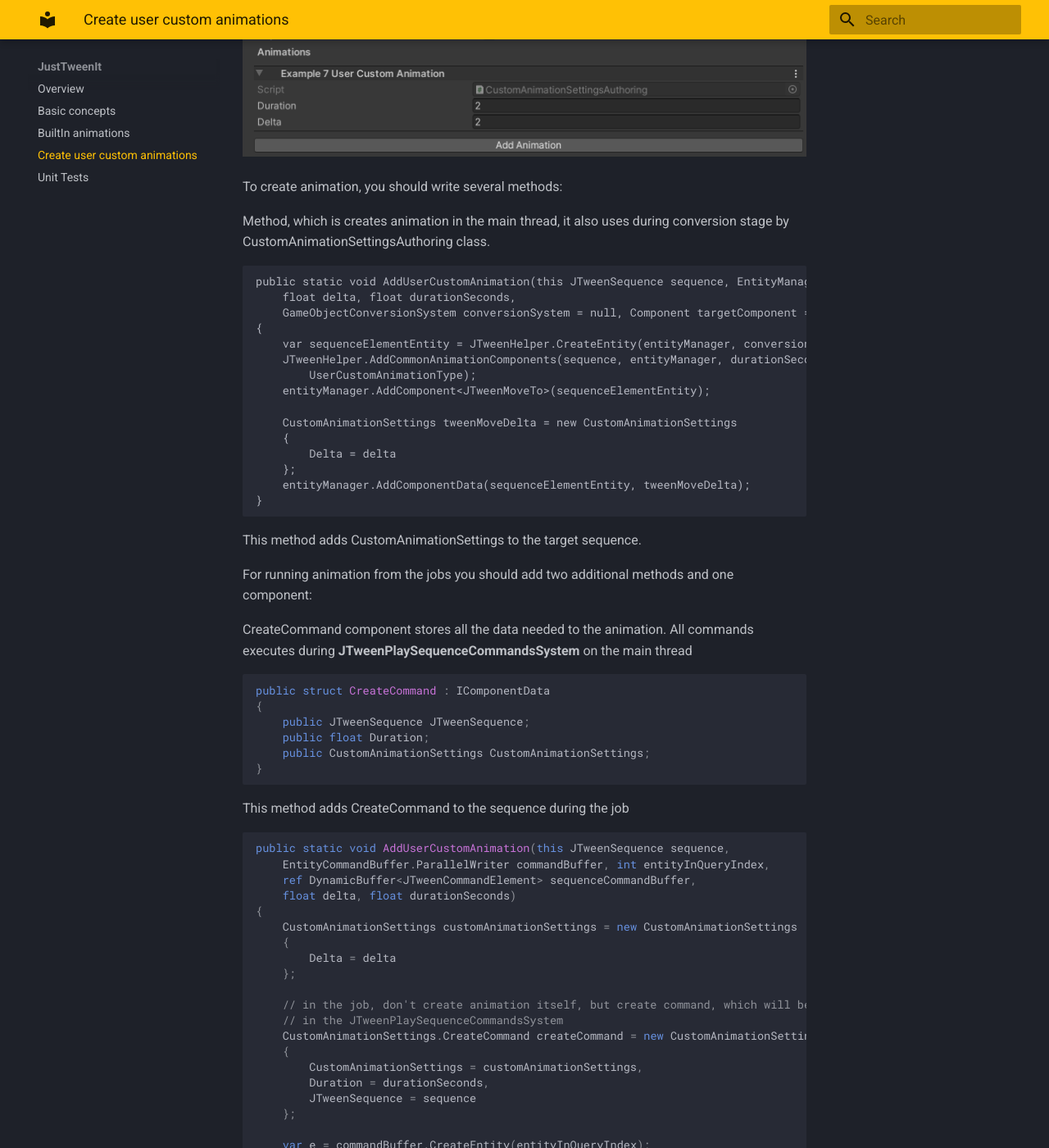
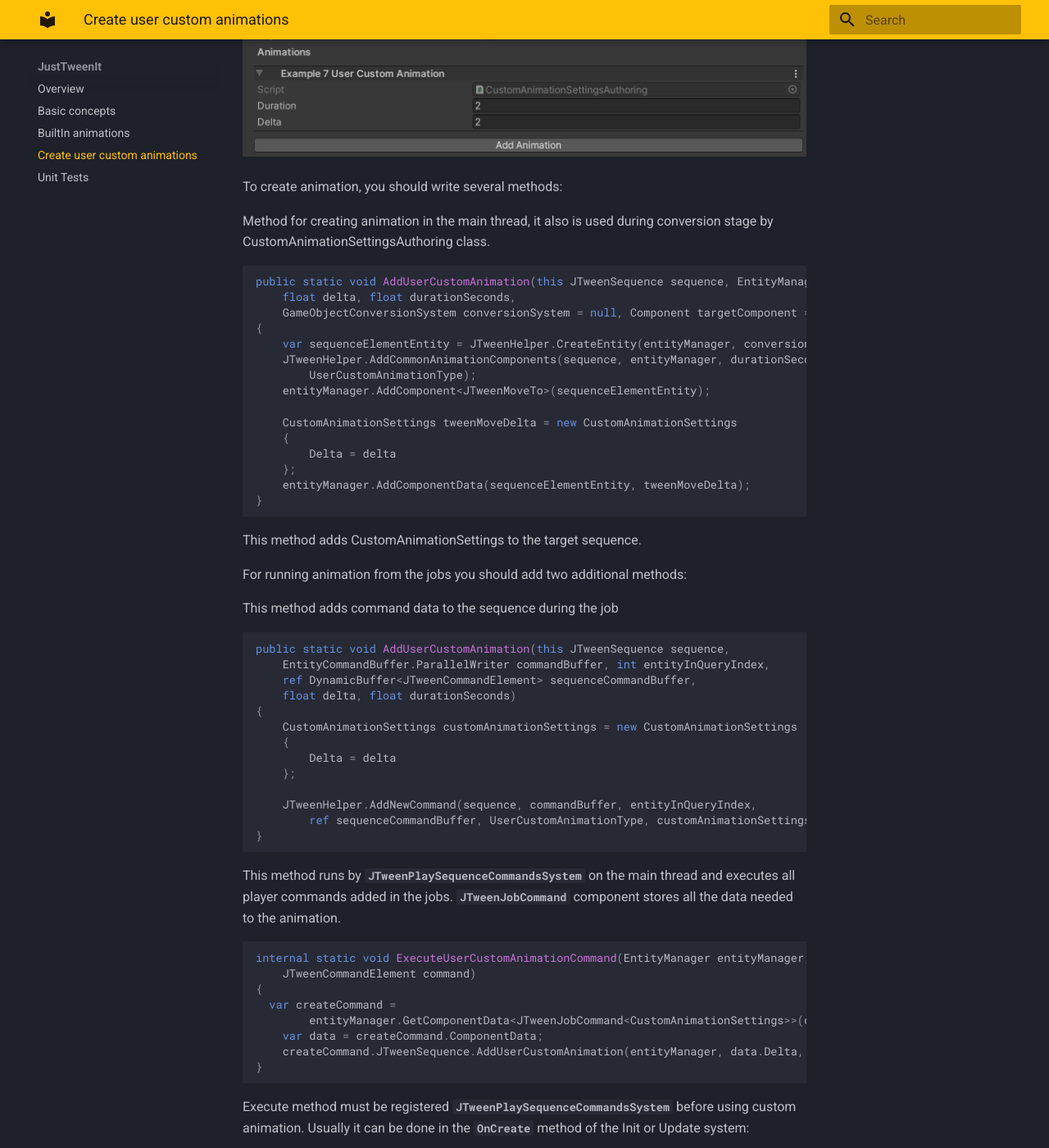
Before and after one commit to Etlay/JustTweenItDocs, an MkDocs documentation site: the page built from docs/CreateUserCustomAnimation.md, in a window 1280 px wide and 1400 px high, scrolled down 1206 px. Shown: the whole window at 82% size. Built offline with MkDocs 1.6.1 and Material for MkDocs 9.7.7, drawn with Linux system fonts in a browser that asks for light colours; some of the changed text lies outside the part shown.

Commit message:
temp docs

````diff
--- a/docs/CreateUserCustomAnimation.md
+++ b/docs/CreateUserCustomAnimation.md
@@ -48,7 +48,7 @@ public class CustomAnimationSettingsAuthoring : JTweenAnimationAuthoring
 }
 ```
 
-By adding this class you adds inspector data to JustTweenSequenceAuthoring.  If you don't need to animate your data from the inspector
+By adding this class you adds inspector data to **`JustTweenSequenceAuthoring`**.  If you don't need to animate your data from the inspector
 you can skip this class
 
 ![CustomUserAnimation](img/CustomUserAnimation.png)
@@ -56,9 +56,9 @@ you can skip this class
 
 To create animation, you should write several methods:
 
-Method, which is creates animation in the main thread, it also uses during conversion stage by CustomAnimationSettingsAuthoring class.
+Method for creating animation in the main thread, it also is used during conversion stage by CustomAnimationSettingsAuthoring class.
 
-```
+```c#
 public static void AddUserCustomAnimation(this JTweenSequence sequence, EntityManager entityManager,
 	float delta, float durationSeconds,
 	GameObjectConversionSystem conversionSystem = null, Component targetComponent = null)
@@ -79,20 +79,9 @@ public static void AddUserCustomAnimation(this JTweenSequence sequence, EntityMa
 This method adds CustomAnimationSettings to the target sequence.
 
 
-For running animation from the jobs you should add two additional methods and one component:
+For running animation from the jobs you should add two additional methods:
 
-CreateCommand component stores all the data needed to the animation. All commands executes during **JTweenPlaySequenceCommandsSystem** on the main thread
-
-```c#
-public struct CreateCommand : IComponentData
-{
-	public JTweenSequence JTweenSequence;
-	public float Duration;
-	public CustomAnimationSettings CustomAnimationSettings;
-}
-```
-
-This method adds CreateCommand to the sequence during the job
+This method adds command data to the sequence during the job
 ```c#
 public static void AddUserCustomAnimation(this JTweenSequence sequence,
 	EntityCommandBuffer.ParallelWriter commandBuffer, int entityInQueryIndex,
@@ -104,42 +93,31 @@ public static void AddUserCustomAnimation(this JTweenSequence sequence,
 		Delta = delta
 	};
 
-	// in the job, don't create animation itself, but create command, which will be executed later
-	// in the JTweenPlaySequenceCommandsSystem
-	CustomAnimationSettings.CreateCommand createCommand = new CustomAnimationSettings.CreateCommand
-	{
-		CustomAnimationSettings = customAnimationSettings,
-		Duration = durationSeconds,
-		JTweenSequence = sequence
-	};
-
-	var e = commandBuffer.CreateEntity(entityInQueryIndex);
-
-	JTweenCommandElement commandElement = new JTweenCommandElement
-	{
-		CommandEntity = e,
-		CommandType = UserCustomAnimationType
-	};
-	sequenceCommandBuffer.Add(commandElement);
-
-	commandBuffer.AddComponent<JTweenMoveDelta.CreateCommand>(entityInQueryIndex, e);
-	commandBuffer.SetComponent(entityInQueryIndex, e, createCommand);
-
-	if (sequenceCommandBuffer.Length == 1)
-	{
-		commandBuffer.AddComponent<JTweenNeedPlayCreateCommand>(entityInQueryIndex, sequence.SequenceEntity);
-	}
+	JTweenHelper.AddNewCommand(sequence, commandBuffer, entityInQueryIndex,
+		ref sequenceCommandBuffer, UserCustomAnimationType, customAnimationSettings, durationSeconds);
 }
 ```
 
-This method runs by ***JTweenPlaySequenceCommandsSystem*** on the main thread during executing CreateCommand
+This method runs by **`JTweenPlaySequenceCommandsSystem`** on the main thread and executes all player commands added in the jobs.
+**`JTweenJobCommand`** component stores all the data needed to the animation.
 ```c#
 internal static void ExecuteUserCustomAnimationCommand(EntityManager entityManager,
 	JTweenCommandElement command)
 {
-	var createCommand =
-		entityManager.GetComponentData<CustomAnimationSettings.CreateCommand>(command.CommandEntity);
-	var data = createCommand.CustomAnimationSettings;
+  var createCommand =
+		entityManager.GetComponentData<JTweenJobCommand<CustomAnimationSettings>>(command.CommandEntity);
+	var data = createCommand.ComponentData;
 	createCommand.JTweenSequence.AddUserCustomAnimation(entityManager, data.Delta, createCommand.Duration);
 }
 ```
+
+Execute method must be registered **`JTweenPlaySequenceCommandsSystem`** before using custom animation.
+Usually it can be done in the **`OnCreate`** method of the Init or Update system:
+
+```c#
+protected override void OnCreate()
+{
+  var commandSystem = World.GetExistingSystem<JTweenPlaySequenceCommandsSystem>();
+  commandSystem.RegisterCommand(UserCustomAnimationHelper.UserCustomAnimationType, UserCustomAnimationHelper.ExecuteUserCustomAnimationCommand);
+}
+```
````
Also changed, not shown: other parts of docs/CreateUserCustomAnimation.md (+3 -3 lines), docs/BasicConcepts.md (+9 -9 lines), docs/BuiltInAnimations.md (+15 -15 lines).
